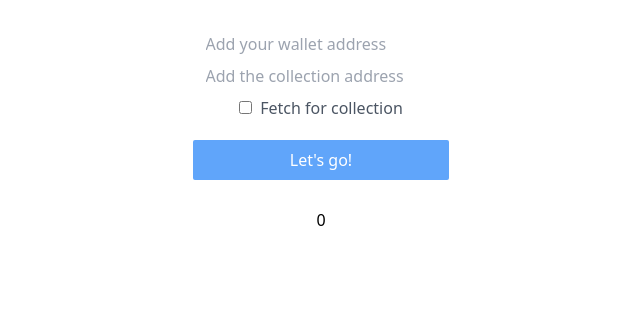
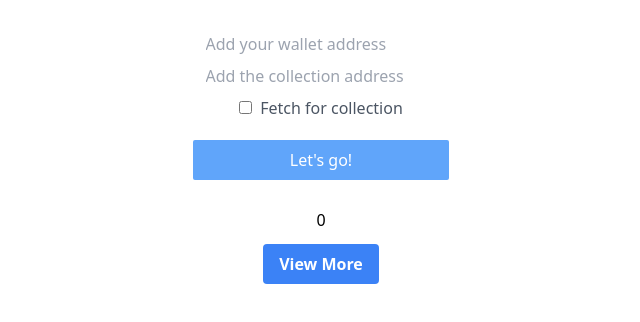
Before and after one commit to Sakal05/nft_gallery, a Next.js app: page / in a window 1280 px wide. Shown: the top 322 px of the page, without its empty margins (319-959 px from the left). Built offline with nearby package versions, Linux system fonts and the light colour scheme.

Commit message:
add dynamic view more button

```diff
--- a/pages/index.jsx
+++ b/pages/index.jsx
@@ -6,7 +6,9 @@ const Home = () => {
   const [collectionAddress, setCollectionAddress] = useState("");
   const [NFT, setNFTs] = useState([]);
   const [fetchCollection, setFetchCollection] = useState(false);
-
+  const [viewMore, setViewMore] = useState(false);
+  const [viewMoreTitle, setViewMoreTitle] = useState("View More");
+  const [numberElementToViewMore, setNumberElementToViewMore] = useState(6);
   const onWalletAddressChange = (event) => {
     setWalletAddress(event.target.value);
   };
@@ -15,6 +17,32 @@ const Home = () => {
   };
   const onFetchCollection = (event) => {
     setFetchCollection(e.target.checked);
+  };
+
+  const onViewMore = (event) => {
+    if (viewMore === false) {
+      console.log(viewMore);
+      setNumberElementToViewMore(NFT.length);
+      console.log(numberElementToViewMore);
+      setViewMore(true);
+      setViewMoreTitle("View Less");
+    } else if (viewMore === true) {
+      console.log(viewMore);
+      setNumberElementToViewMore(6);
+      console.log(numberElementToViewMore);
+      setViewMore(false);
+      setViewMoreTitle("View More");
+    }
+
+    // if (event.target.value) {
+    //   console.log('View less Click');
+    //   setViewMore(false);
+    //   setViewMoreStatus("View More");;
+    // } else if (!event.target.value){
+    //   console.log("View More Click");
+    //   setViewMore(true);
+    //   setViewMoreStatus("View Less");
+    // }
   };
 
   const fetchNFTs = async () => {
@@ -47,9 +75,9 @@ const Home = () => {
       var requestOptions = {
         method: "GET",
       };
-      const api_key = "A8A1Oo_UTB9IN5oNHfAc2tAxdR4UVwfM";
+      const api_key = "lmutszYXhdQYY2AHL8MzNaHqsgr9vOew";
       const baseURL = `https://eth-mainnet.g.alchemy.com/v2/${api_key}/getNFTsForCollection/`;
-      const fetchURL = `${baseURL}?contractAddress=${collection}&withMetadata=${"true"}`;
+      const fetchURL = `${baseURL}?contractAddress=${collectionAddress}&withMetadata=${"true"}`;
       const nfts = await fetch(fetchURL, requestOptions).then((data) =>
         data.json()
       );
@@ -90,17 +118,24 @@ const Home = () => {
           }
           onClick={fetchNFTs}
         >
-          Let's go!{" "}
+          Let's go!
         </button>
       </div>
-      <div className='flex flex-wrap gap-12 mt-4 w-5/6 justify-center'>
-        {
-          NFT.length && NFT.map(nft => {
-            return (
-              <NFTCard nft={nft}></NFTCard>
-            )
-          })
-        }
+      <div className="flex flex-wrap gap-12 mt-4 w-5/6 justify-center">
+        {NFT.length &&
+          NFT.slice(0, numberElementToViewMore).map((nft) => {
+            console.log("Number to view: " + numberElementToViewMore);
+            return <NFTCard nft={nft}></NFTCard>;
+          })}
+      </div>
+      <div>
+        <button
+          className="bg-blue-500 hover:bg-blue-700 text-white font-bold py-2 px-4 rounded"
+          onClick={onViewMore}
+          value={viewMore}
+        >
+          {viewMoreTitle}
+        </button>
       </div>
     </div>
   );
```
